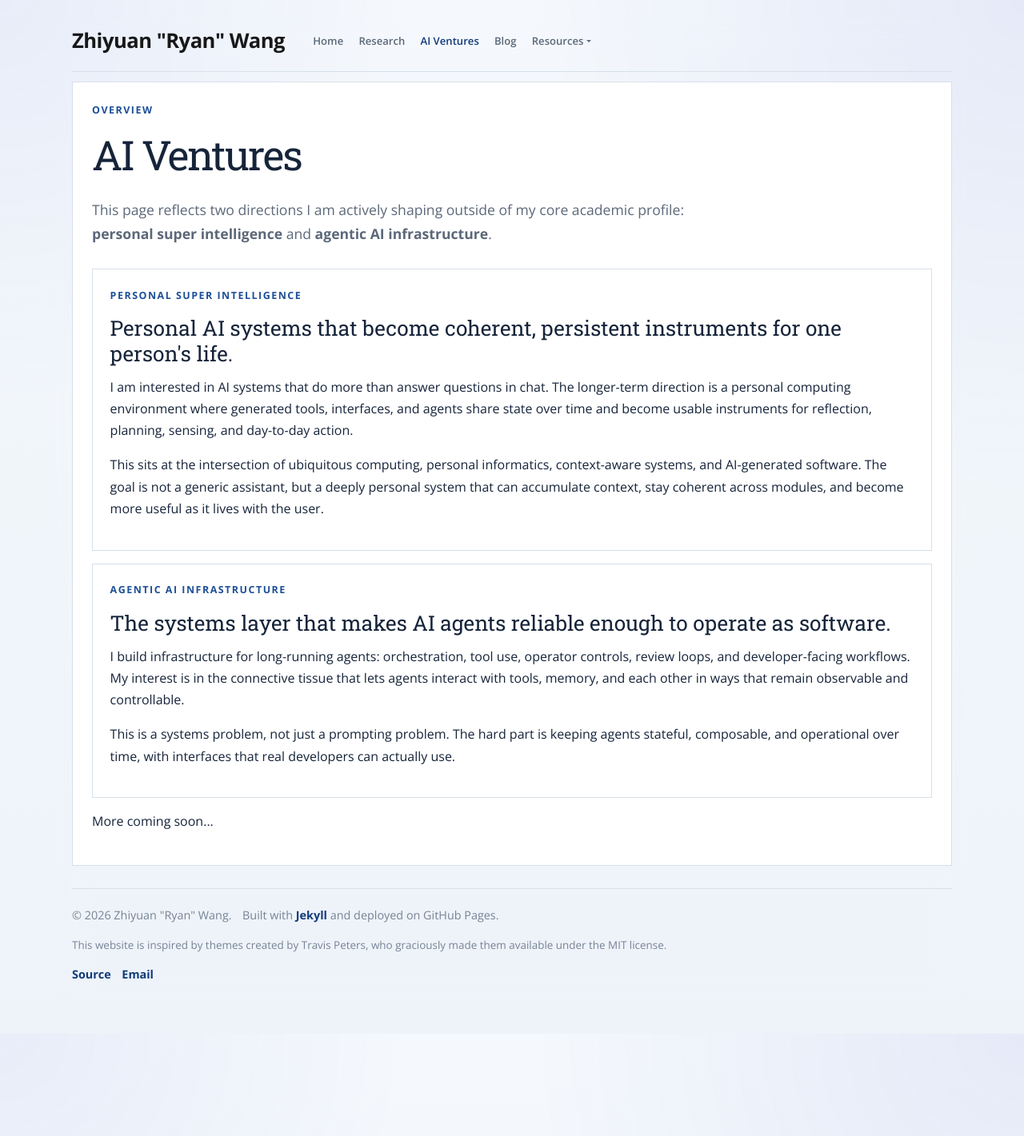
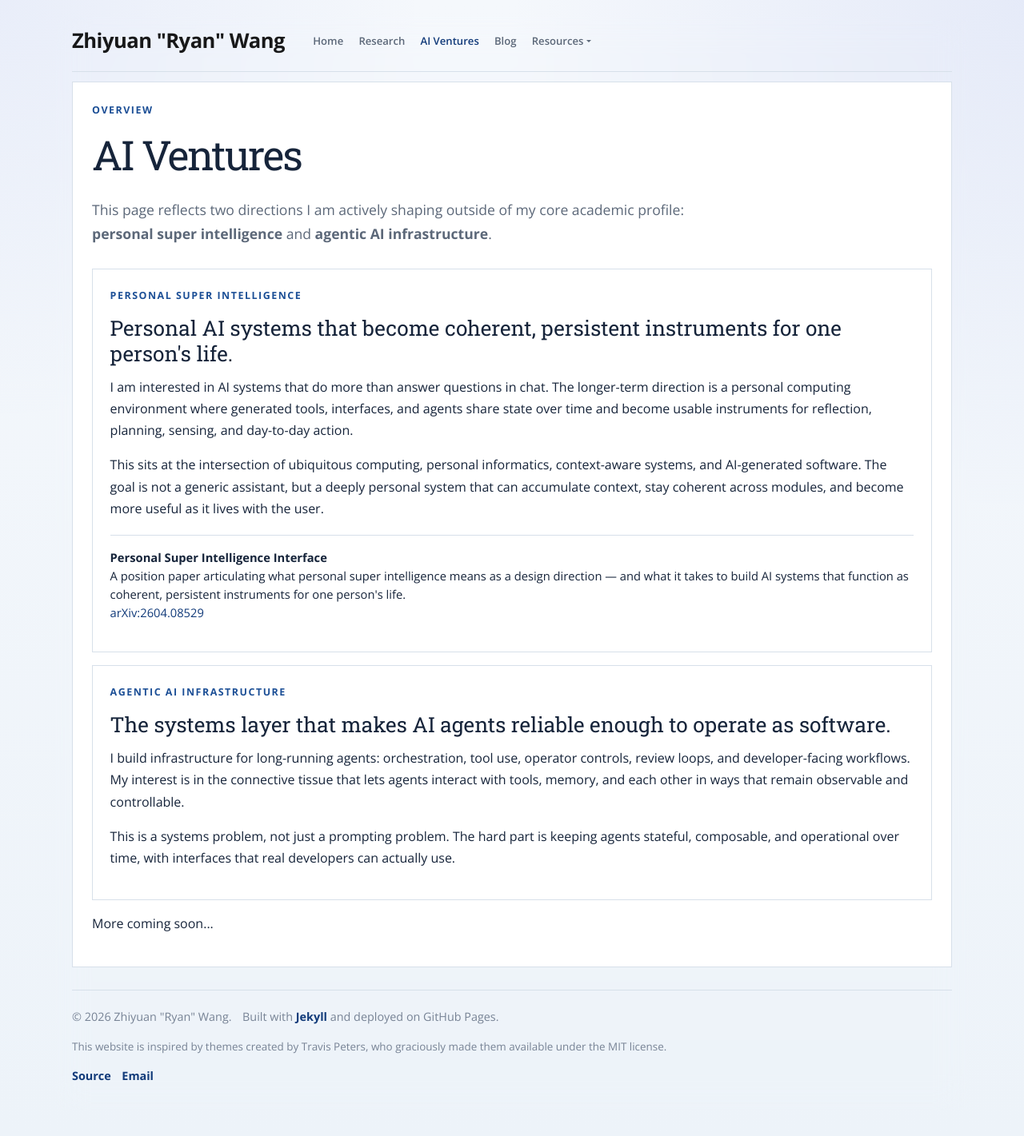
Before and after one commit to zzhiyuann/ryanwang.cc, a Jekyll site: the page built from ai-ventures.md, in a window 1280 px wide. Shown: the whole page at 80% size. Built offline with Jekyll 4.4.1, drawn with Linux system fonts in a browser that asks for light colours; a style sheet for code colours, icons or effects is not loaded; before the commit the page ends 1293 px from its top, so only the background shows below that.

Commit message:
Add PSI paper reference to AI Ventures page

```diff
--- a/ai-ventures.md
+++ b/ai-ventures.md
@@ -14,6 +14,9 @@ description: "Two venture directions: personal super intelligence and agentic AI
   <h3>Personal AI systems that become coherent, persistent instruments for one person's life.</h3>
   <p>I am interested in AI systems that do more than answer questions in chat. The longer-term direction is a personal computing environment where generated tools, interfaces, and agents share state over time and become usable instruments for reflection, planning, sensing, and day-to-day action.</p>
   <p>This sits at the intersection of ubiquitous computing, personal informatics, context-aware systems, and AI-generated software. The goal is not a generic assistant, but a deeply personal system that can accumulate context, stay coherent across modules, and become more useful as it lives with the user.</p>
+  <p class="pub-entry"><strong>Personal Super Intelligence Interface</strong><br>
+  A position paper articulating what personal super intelligence means as a design direction — and what it takes to build AI systems that function as coherent, persistent instruments for one person's life.<br>
+  <a href="https://arxiv.org/abs/2604.08529v1" target="_blank">arXiv:2604.08529</a></p>
 </div>
 
 <div class="content-card">
--- a/assets/css/style.css
+++ b/assets/css/style.css
@@ -1041,3 +1041,12 @@ blockquote {
     font-size: 1.45rem;
   }
 }
+
+/* Publication entry within content cards */
+.pub-entry {
+  margin-top: 1.2rem;
+  padding-top: 1rem;
+  border-top: 1px solid var(--border);
+  font-size: 0.92rem;
+  line-height: 1.55;
+}
```
